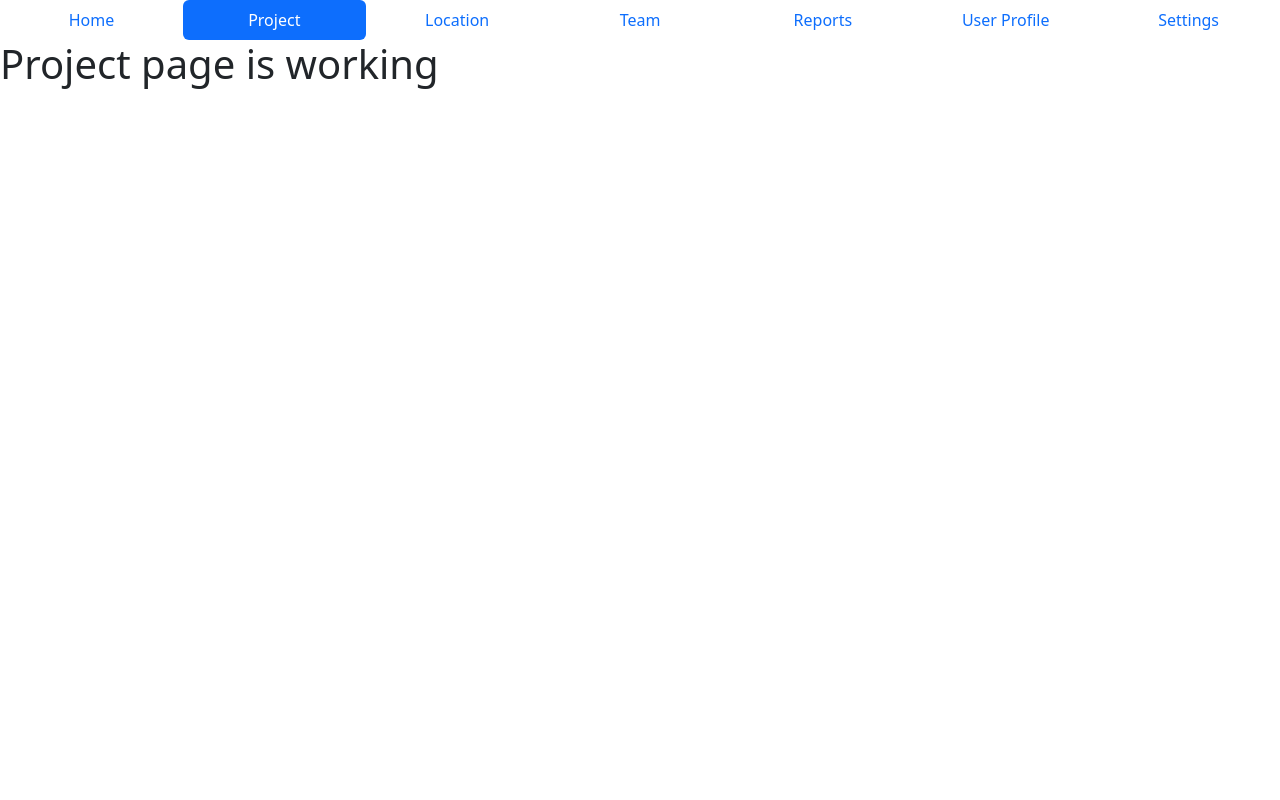
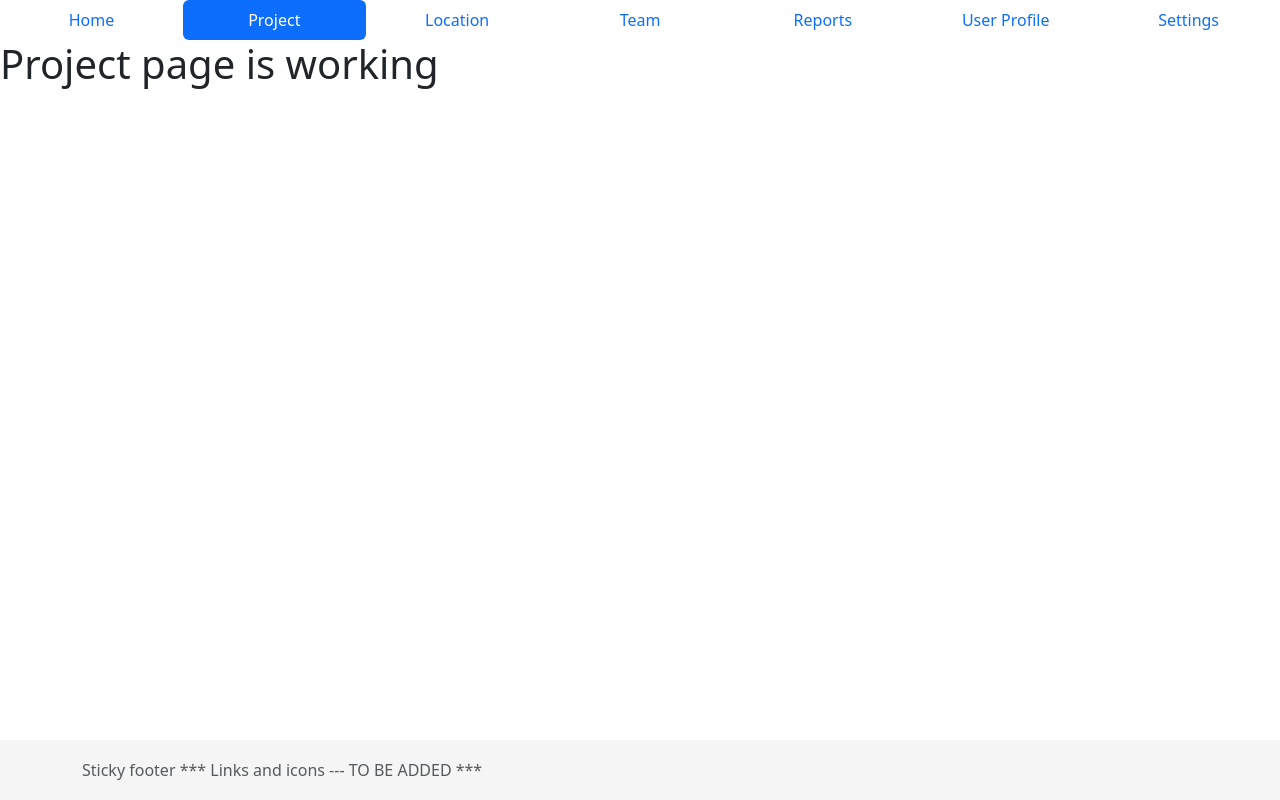
Before and after one commit to BrightWorgan/hdip-project, a React (Vite) app in the folder webapp/: page / in a window 1280 px wide. Built offline with nearby package versions, Linux system fonts and the light colour scheme.

Commit message:
feat: added a basic Footer accross the Web App

```diff
--- a/webapp/package.json
+++ b/webapp/package.json
@@ -11,6 +11,7 @@
   },
   "dependencies": {
     "bootstrap": "^5.3.2",
+    "bootstrap-icons": "^1.11.1",
     "react": "^18.2.0",
     "react-dom": "^18.2.0",
     "reactstrap": "^9.2.0"
--- a/webapp/src/App.css
+++ b/webapp/src/App.css
@@ -40,3 +40,12 @@
 .read-the-docs {
   color: #888;
 } */
+
+.footer {
+  position: absolute;
+  bottom: 0;
+  width: 100%;
+  height: 60px;
+  line-height: 60px;
+  background-color: #f5f5f5;
+}
--- a/webapp/src/App.tsx
+++ b/webapp/src/App.tsx
@@ -1,9 +1,10 @@
 import { useState } from "react";
 import reactLogo from "./assets/react.svg";
 import viteLogo from "/vite.svg";
-import Navbar from "./Navbar";
+import Navbar from "./common/Navbar";
 import "./App.css";
 import Home from "./home";
+import Footer from "./common/Footer";
 
 export enum Tabs {
   Home = 0,
@@ -20,7 +21,7 @@ const App = () => {
   return (
     <>
       <Navbar tab={tab} onClick={setTab} />
-      {tab === Tabs.Home ? <Home/> : null}
+      {tab === Tabs.Home ? <Home /> : null}
 
       {tab === Tabs.Project ? <h1>Project page is working</h1> : null}
 
@@ -33,7 +34,7 @@ const App = () => {
       {tab === Tabs.User_Profile ? <h1>User Profile page is working</h1> : null}
 
       {tab === Tabs.Settings ? <h1>Settings page is working</h1> : null}
-
+      <Footer />
       {/* <Navbar tab={tab} onClick={setTab}/>
     {
       tab === Tabs.Project ? (
--- /dev/null
+++ b/webapp/src/common/Footer.tsx
@@ -0,0 +1,13 @@
+const Footer = () => {
+  return (
+    <footer className="footer">
+      <div className="container">
+        <span className="text-muted">
+          Sticky footer *** Links and icons --- TO BE ADDED ***
+        </span>
+      </div>
+    </footer>
+  );
+};
+
+export default Footer;
--- a/webapp/src/Navbar.tsx
+++ b/webapp/src/common/Navbar.tsx
@@ -1,5 +1,5 @@
 import { Nav, NavItem, NavLink } from "reactstrap";
-import { Tabs } from "./App";
+import { Tabs } from "../App";
 
 type NavbarProps = {
   tab: Tabs;
```
Also changed, not shown: webapp/src/home/carosel.tsx (+11 -12 lines), webapp/src/main.tsx (+10 -11 lines), webapp/src/home/index.tsx (line endings or trailing spaces), 1 other file (tests, documents, lock files or other folders).
